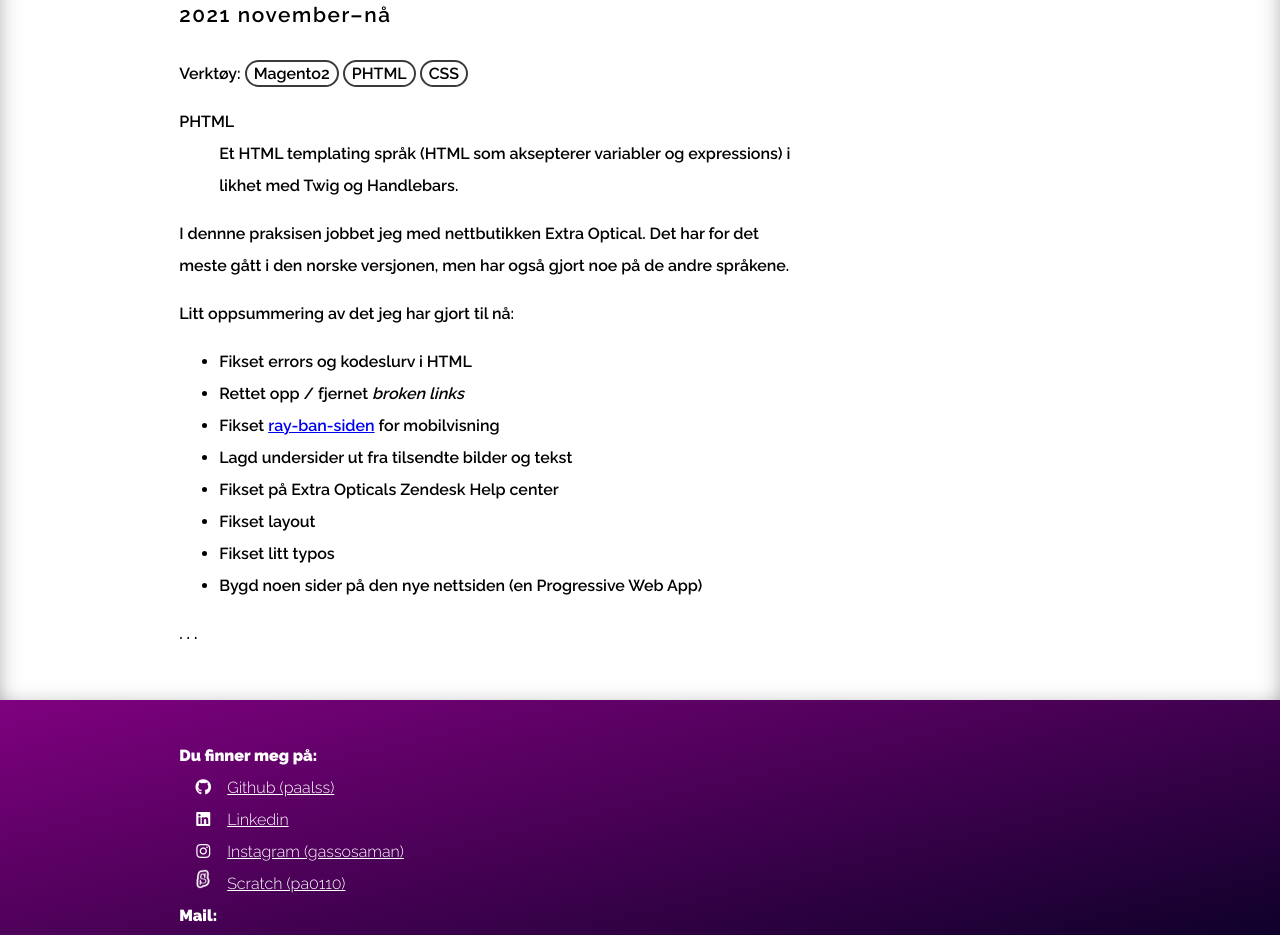
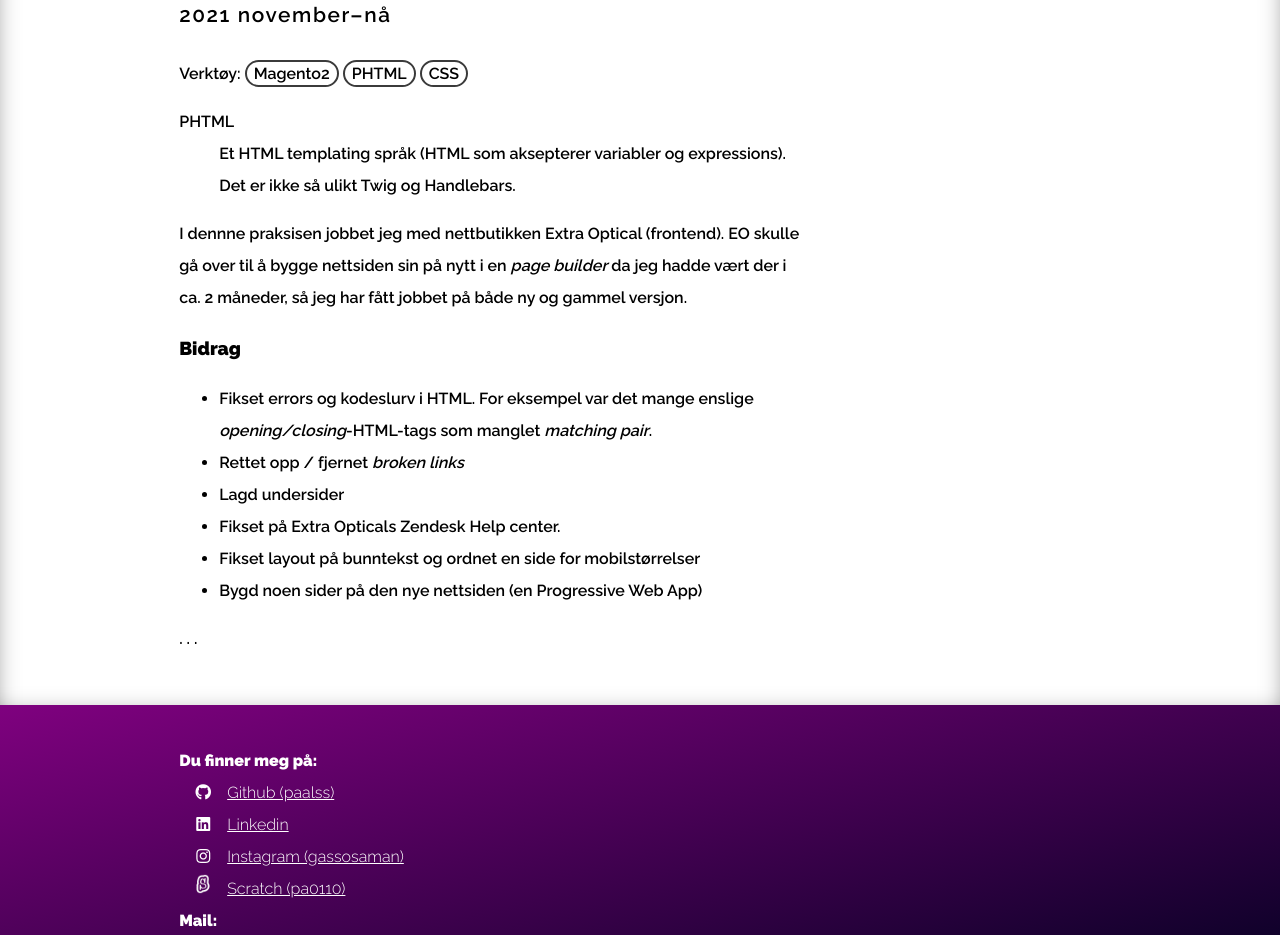
Before and after one commit to paalss/portfolio, a React (Create React App) app: page /portfolio/webwork/extraoptical in a window 1280 px wide. Shown: the part 1000-1935 px from the top of the page. Built offline with nearby package versions, Linux system fonts and the light colour scheme.

Commit message:
oppdaterte EO tekst

```diff
--- a/src/pages/Extraoptical.js
+++ b/src/pages/Extraoptical.js
@@ -28,26 +28,19 @@ function Extraoptical() {
         <dt>PHTML</dt>
         <dd>
           Et HTML templating språk (HTML som aksepterer variabler og
-          expressions) i likhet med Twig og Handlebars.
+          expressions). Det er ikke så ulikt Twig og Handlebars.
         </dd>
       </dl>
       <p>
-        I dennne praksisen jobbet jeg med nettbutikken Extra Optical. Det har
-        for det meste gått i den norske versjonen, men har også gjort noe på de
-        andre språkene.
+        I dennne praksisen jobbet jeg med nettbutikken Extra Optical (frontend).
+        EO skulle gå over til å bygge nettsiden sin på nytt i en <i>page builder</i> da jeg hadde vært
+        der i ca. 2 måneder, så jeg har fått jobbet på både ny og gammel versjon.
       </p>
-      {/* <p>
-        Arbeidsflyten har stort sett vært at jeg logger inn i <i>magento admin</i> &shy;
-        web-appen, åpner en <i>page</i>, <i>block</i> eller meny, og fikser på
-        HTML-koden som er der. Oftest oppretter jeg nye filer lokalt i VSCode og
-        limer inn HTML-koden som var der fra før inn i den, for backup. Jeg gjør
-        også endringene mine i VSCode, siden Magento ikke har noe{" "}
-        <i>syntax-highlighting</i> eller innrykk i koden.
-      </p> */}
-      <p>Litt oppsummering av det jeg har gjort til nå:</p>
+      <h3>Bidrag</h3>
       <ul className="normal-list">
         <li>
-          Fikset errors og kodeslurv i HTML
+          Fikset errors og kodeslurv i HTML. For eksempel var det mange enslige{" "}
+          <i>opening/closing</i>-HTML-tags som manglet <i>matching pair</i>.
           {/* <ul>
             <li>
               <T>/a</T>-tags som manglet starting tag. Og{" "}
@@ -56,7 +49,7 @@ function Extraoptical() {
             </li>
             <li>
               <T>h1</T> og <T>div</T> som var{" "}
-              <em>inni</em> en <T>p</T>. Dette gjør at nettlesren
+              <em>inni</em> en <T>p</T>. Dette gjør at nettleseren
               automatisk rendrer en <T>/p</T> rett før{" "}
               <T>h1</T>-tagen starter, og den <T>/p</T>
               -taggen som man selv har plassert i koden, blir én for mye.
@@ -66,37 +59,38 @@ function Extraoptical() {
               om side
             </li>
             <li>
-              Kunne også se koden: <code><T>p</T><T>h3</T><T>strong</T><T>/strong</T>
-              <T>/h3</T><T>/p</T></code></li> et sted
+              Kunne også se koden: <code><T>p</T><T>h3</T><T>strong</T><T>/strong</T><T>/h3</T><T>/p</T></code></li> et sted
+
+              <p><h3><strong></strong></h3></p>
+              <p><img style="float: left; margin-right: 50px;" src="{{media url=wysiwyg/knowledgecenter/round-pic.jpg}}" width="200" /><strong></strong></p>
           </ul> */}
         </li>
         <li>
           Rettet opp / fjernet <i>broken links</i>
         </li>
-        {/* <li>Lagt til nye lenketekster</li> */}
+        <li>Lagd undersider {/*ut fra tilsendte bilder og tekst*/}</li>
+        <li>Fikset på Extra Opticals Zendesk Help center.</li>
         <li>
-          Fikset{" "}
-          <a
-            href="https://extraoptical.no/ray-ban"
-            target="_blank"
-            rel="noopener noreferrer"
-          >
-            ray-ban-siden
-          </a>{" "}
-          for mobilvisning
-        </li>
-        <li>Lagd undersider ut fra tilsendte bilder og tekst</li>
-        <li>Fikset på Extra Opticals Zendesk Help center</li>
-        <li>
-          Fikset layout
+          Fikset layout på bunntekst og ordnet en side for mobilstørrelser
           {/* <ul>
             <li>Kopiert styling over flere undersider</li>
             <li>
               fjernet unødvendig bruk av flere <T>h1</T> pr sidedokumentet
             </li>
+            <li>
+              Fikset{" "}
+              <a
+                href="https://extraoptical.no/ray-ban"
+                target="_blank"
+                rel="noopener noreferrer"
+              >
+                ray-ban-siden
+              </a>{" "}
+              for mobilvisning
+            </li>
           </ul> */}
         </li>
-        <li>Fikset litt typos</li>
+
         {/* <li>
           Rettet opp i ting som ikke gir helt mening{" "}
           <ul>
@@ -119,11 +113,17 @@ function Extraoptical() {
         <li>
           CSS-en er helt <i>all over the place</i>. Mye <i>inline styling</i>,
           noe i egne <T>style</T>-tags sidedokumentet og i{" "}
-          <T>Head</T>. Og så er det brukt et eksternt stilark.{" "}
-          <br /> Jeg må tilstå at jeg selv har bidratt litt å skrive CSS flere
-          steder - skulle helst ha hatt tilgang til det eksterne stilarket, men
+          <T>Head</T>. Og så er det brukt et eksternt stilark, som kun Tinyelephants
+          utviklerne har tilgang til. Det er kanskje verdt å nevne at jeg aldri har hatt
+          tilgang til noe kildekode til Extra Optical nettsiden. Det eneste jeg har er
+          tilgang til et CMS som har valgt mer usability fremfor hackability.
+          Det mest hackability-e man kan gjøre er å legge inn egne elementer - kalt blocks
+          - hvor man kan legge inn HTML kode (og i pwa-page-builder-siden så kan man legge
+            inn page elements).{" "}
+          <br /> Jeg skulle gjerne ha hatt tilgang til CSS-stilark(et/ene), men
           har blitt bedt om å sende koden til ukrainerne slik at de kan gjøre
-          endringen på sin maskin.
+          endringen på sin maskin. De tar også timebetalt av å snakke/chatte med
+          oss.
         </li>
         <li>Koden har sjelden noe form for innrykk</li>
         <li>
```
